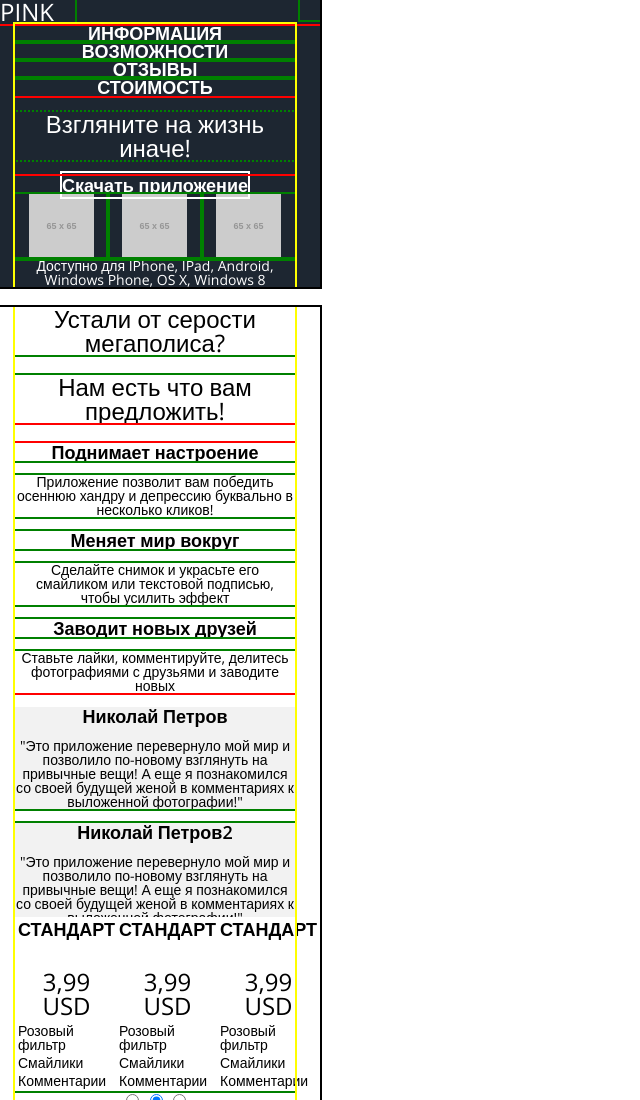
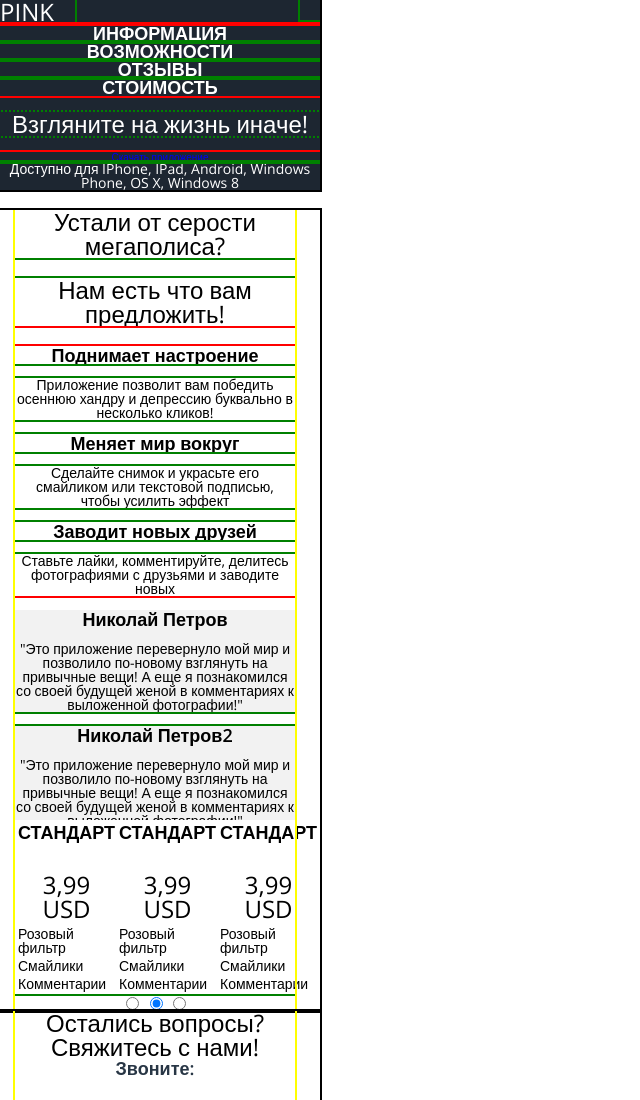
Before and after one commit to Yorkina/50014-pink, a website: page Pink/index.html in a window 1280 px wide. Shown: the top 1100 px of the page, without its empty margins (0-640 px from the left). Drawn offline with nearby package versions, Linux system fonts and the light colour scheme; files that its build step writes are made by us from their sources; placeholder pictures from the web are drawn by us.

Commit message:
Добавила классы и удалила какртинки

```diff
--- a/Pink/index.html
+++ b/Pink/index.html
@@ -14,7 +14,6 @@
 				<a class="header__logo-link" href="#1" title="На главную">Pink</a>
 				<a class="header__btn-menu header__btn-menu--opened" href="#2" title="Открыть меню"></a>
 			</div>
-			<div class="layout-positioner">
 				<div class="header__menu">
 					<ul class="header__list">
 						<li><a href="#10" title="Информация о нас">Информация</a></li>
@@ -25,15 +24,14 @@
 				</div>
 				<h1 class="header__slogan">Взгляните на жизнь иначе!</h1>
 				<div class="header__download">
-					<a class="btn-download-application" href="5">Скачать приложение</a>
+					<a class="btn header__btn-download" href="5">Скачать приложение</a>
 					<div class="header__logo-line">
-						<a href="#14" title="Apple"><img src="http://placehold.it/65x65" width="" height="" alt="Apple icon"></a>
-						<a href="#15" title="Android"><img src="http://placehold.it/65x65" width="" height="" alt="Android icon"></a>
-						<a href="#16" title="Window"><img  src="http://placehold.it/65x65" width="" height="" alt="Window icon"></a>
+						<a class="header__apple-img" href="#14" title="Apple"></a>
+						<a class="header__android-img" href="#15" title="Android"></a>
+						<a class="header__windows-img" href="#16" title="Window"></a>
 					</div>
 					<div class="header__phone-types">Доступно для IPhone, IPad, Android, Windows Phone, OS X, Windows 8</div>
 				</div>
-			</div>
 		</div>
 		<div class="content">
 			<div class="layout-positioner">
```
